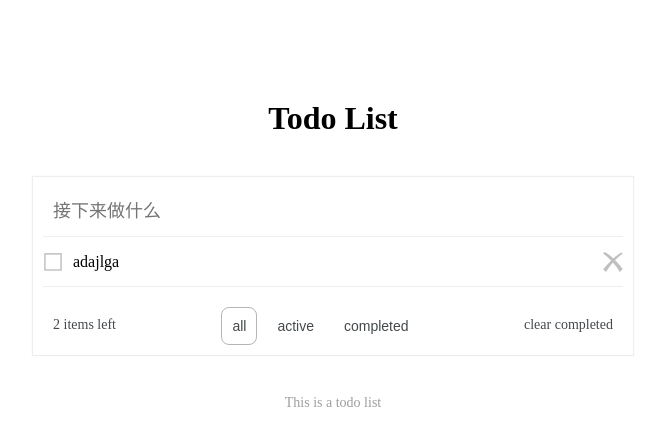
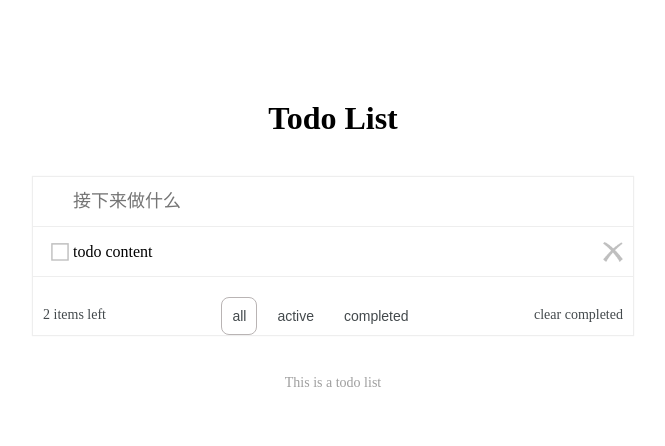
Before and after one commit to comlejade/vue-ssr-lesson, a Vue app: page / in a window 1280 px wide. Shown: the top 446 px of the page, without its empty margins (307-972 px from the left). Built offline with nearby package versions, Linux system fonts and the light colour scheme.

Commit message:
todo and todoitem

```diff
--- a/src/todo/Todo.vue
+++ b/src/todo/Todo.vue
@@ -1,9 +1,9 @@
 <template>
   <div id="todo-container">
     <div class="todo-input">
-      <input type="text" autofocus placeholder="接下来做什么">
+      <input type="text" autofocus placeholder="接下来做什么" @keyup.enter="addItem">
     </div>
-    <TodoItem></TodoItem>
+    <TodoItem :todo="todo"></TodoItem>
     <TodoTabs></TodoTabs>
   </div>
 </template>
@@ -12,10 +12,24 @@
 import TodoItem from './TodoItem.vue'
 import TodoTabs from './Tabs.vue'
 export default {
+  data() {
+    return {
+      todo: {
+        id: 0,
+        content: 'todo content',
+        completed: false
+      }
+    }
+  },
   components: {
     TodoItem,
     TodoTabs
-  }
+  },
+  methods: {
+    addItem() {
+
+    }
+  },
 }
 </script>
 
@@ -24,7 +38,6 @@ export default {
   box-shadow: 0 0 1px 1px #eee;
   width: 600px;
   margin: 0 auto;
-  padding: 10px;
 }
 .todo-input {
   input {
@@ -33,7 +46,7 @@ export default {
     width: 100%;
     height: 50px;
     line-height: 30px;
-    padding: 10px;
+    padding: 10px 10px 10px 40px;
     font-size: 18px;
     border: 0;
     border-bottom: 1px solid #eee;
--- a/src/todo/TodoItem.vue
+++ b/src/todo/TodoItem.vue
@@ -1,18 +1,37 @@
 <template>
   <div>
     <ul class="todo-list">
-      <li class="todo-item">
+      <li :class="['todo-item', todo.completed ? 'completed' : '']">
         <div class="todo-cnt">
           <label>
-            <input type="checkbox" name="" id="">
+            <input type="checkbox" v-model="todo.completed">
+            <span>{{ todo.content }}</span>
           </label>
-          <span>adajlga</span>
         </div>
-        <i class="todo-del"></i>
+        <i class="todo-del" @click="deleteTodo"></i>
       </li>
     </ul>
   </div>
 </template>
+
+<script>
+export default {
+  props: {
+    todo: {
+      type: Object,
+      required: true
+    }
+  },
+  data() {
+    return {
+
+    }
+  },
+  methods: {
+    deleteTodo(){}
+  },
+}
+</script>
 
 <style lang="scss" scoped>
 .todo-list {
@@ -26,26 +45,46 @@
   line-height: 50px;
   font-size: 16px;
   border-bottom: 1px solid #eee;
+  padding-left: 30px;
+  padding-right: 10px;
+
   .todo-cnt {
     display: flex;
     align-items: center;
+
     label {
-      display: block;
-      width: 20px;
-      height: 20px;
-      background: url('../assets/images/checkbox-non.png') center center no-repeat;
-      background-size: 100% 100%;
+      position: relative;
       cursor: pointer;
-      &.checked {
-        background-image: url('../assets/images/checkbox-checked.png');
+      &:before {
+        position: absolute;
+        left: -13px;
+        top: 50%;
+        transform: translateY(-50%);
+        content: '';
+        display: block;
+        width: 20px;
+        height: 20px;
+        background: url('../assets/images/checkbox-non.png') center center no-repeat;
+        background-size: 100% 100%;
       }
     }
-    input[type=checkbox]{
+    input[type=checkbox] {
       display: none;
     }
     span {
       margin-left: 10px;
     }
+  }
+
+  &.completed {
+    .todo-cnt{
+      label{
+        &:before {
+          background-image: url('../assets/images/checkbox-checked.png');
+        }
+      }
+    }
+
   }
 
   .todo-del {
```
